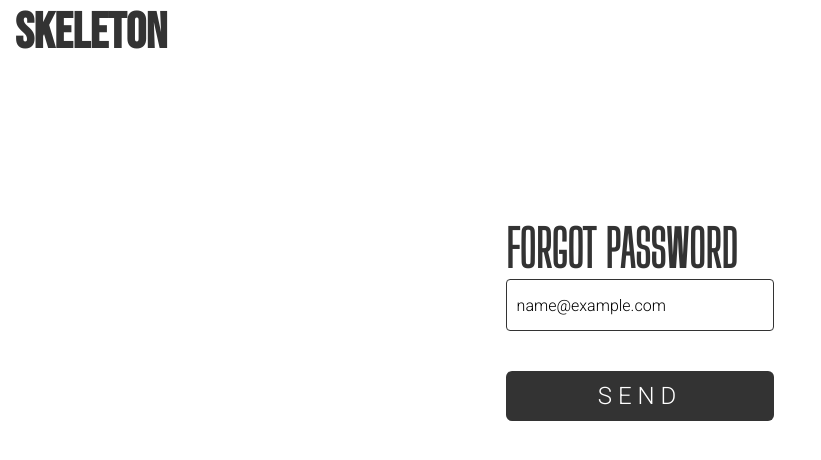
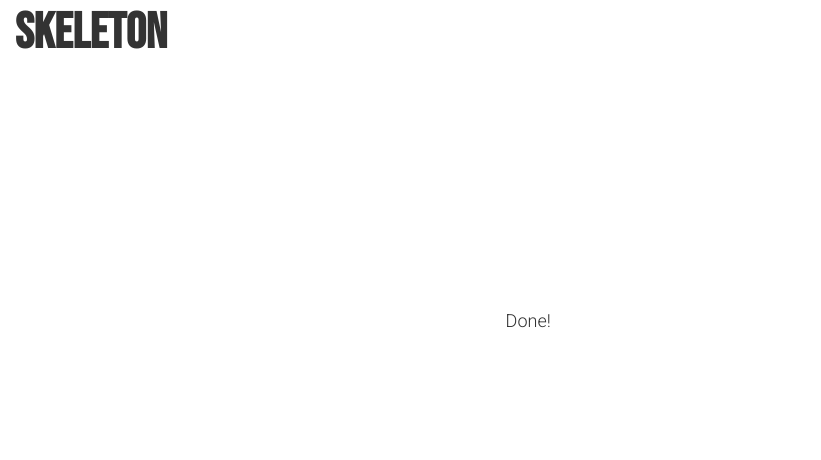
Before and after one commit to Dwarf95/vue-project-test, a Vue app: page /forgot-password in a window 1280 px wide. Both pictures are taken after typing "name@example.com" into the empty fields and a click on the button "SEND". Shown: the top 460 px of the page, without its empty margins (0-821 px from the left). Built offline with nearby package versions, Linux system fonts and the light colour scheme.

Commit message:
Conditional rendering on Forgot password page

```diff
--- a/src/pages/ForgotPassword/ForgotPassword.vue
+++ b/src/pages/ForgotPassword/ForgotPassword.vue
@@ -1,8 +1,8 @@
 <template>
   <div class="signup">
-    <div class="signup-container">
-      <h1>FORGOT PASSWORD</h1>
-      <form @submit="forgotPassword">
+    <div class="signup-container" >
+      <h1 v-if="forgotPassInProgress">FORGOT PASSWORD</h1>
+      <form @submit="forgotPassword" v-if="forgotPassInProgress">
         <div v-for="item in forgotPasswordFormItems" :key="item.id">
           <input
             :type="item.type"
@@ -19,6 +19,9 @@
         </div>
         <button type="send" class="pointer">SEND</button>
       </form>
+      <div v-if="!forgotPassInProgress">
+        Done!
+      </div>
     </div>
   </div>
 </template>
@@ -41,6 +44,7 @@ export default {
           message: "",
         },
       ],
+      forgotPassInProgress: true
     };
   },
   methods: {
@@ -50,6 +54,8 @@ export default {
         this.$data.forgotPasswordFormItems
       );
       this.updateChangedFields(validatedData);
+      const someError = validatedData.some((item) => item.error === true);
+      someError ? this.forgotPassInProgress = true : this.forgotPassInProgress = false;
     },
     updateChangedFields(data) {
       data.map((value, index) => {
```
